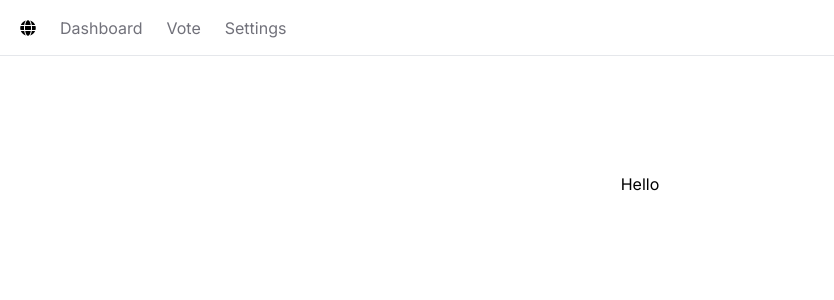
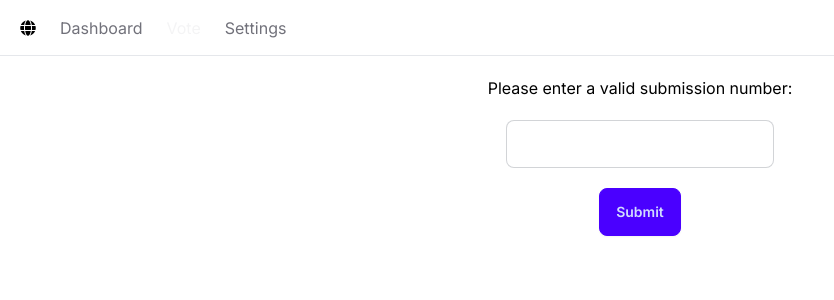
Before and after one commit to artbyFORM/voting-dashboard, a Next.js app: page /submissions/music in a window 1280 px wide. Shown: the top 300 px of the page, without its empty margins (0-834 px from the left). Built offline with nearby package versions, Linux system fonts and the light colour scheme.

Commit message:
homepage to nav to specific submission

```diff
--- a/app/NavBar.tsx
+++ b/app/NavBar.tsx
@@ -13,7 +13,7 @@ const NavBar = () => {
 
   const links = [
         { label: 'Dashboard', href: '/' },
-        { label: 'Vote', href: '/submissions/music/1' },
+        { label: 'Vote', href: '/submissions/music' },
         { label: 'Settings', href: '/settings' },
   ]
   return (
--- a/app/submissions/music/[row]/page.tsx
+++ b/app/submissions/music/[row]/page.tsx
@@ -6,9 +6,12 @@ export default async function Submission({params} : {params: {row: string}}) {
     const { title, artist, votes } = submissionData;
 
     return (
-        <div>
-            <h1>{`Title: ${title}`}</h1>
-            <h1>{`Artist: ${artist}`}</h1>
+        <div className="flex min-h-screen flex-col items-center space-y-5 p-15">
+            <h1 className="text-lg font-bold">Title</h1>
+            <h1>{title}</h1>
+            <h1 className="text-lg font-bold">Artist</h1>
+            <h1>{artist}</h1>
+            <h1 className="text-lg font-bold">Votes:</h1>
             {votes.map((vote: any, index: number) => (<p key={index}>{vote + "\n"}</p>))}
         </div>
     )
--- a/app/submissions/music/page.tsx
+++ b/app/submissions/music/page.tsx
@@ -1,7 +1,15 @@
-export default function Home() {
-    return (
-      <main className="flex min-h-screen flex-col items-center justify-between p-24">
-        Hello
-      </main>
-    )
-  }
+"use client";
+import Link from "next/link";
+import { useState } from "react";
+
+export default function VoteHomepage() {
+  const [submissionNumber, setSubmissionNumber] = useState("");
+
+  return (
+    <main className="flex min-h-screen flex-col items-center space-y-5 p-15">
+      <p>Please enter a valid submission number: </p>
+      <input className="input input-bordered" type="text" value={submissionNumber} onChange={(e) => setSubmissionNumber(e.target.value)} />
+      <Link className="btn btn-primary" href={`/submissions/music/${submissionNumber}`}>Submit</Link>
+    </main>
+  );
+}
```
